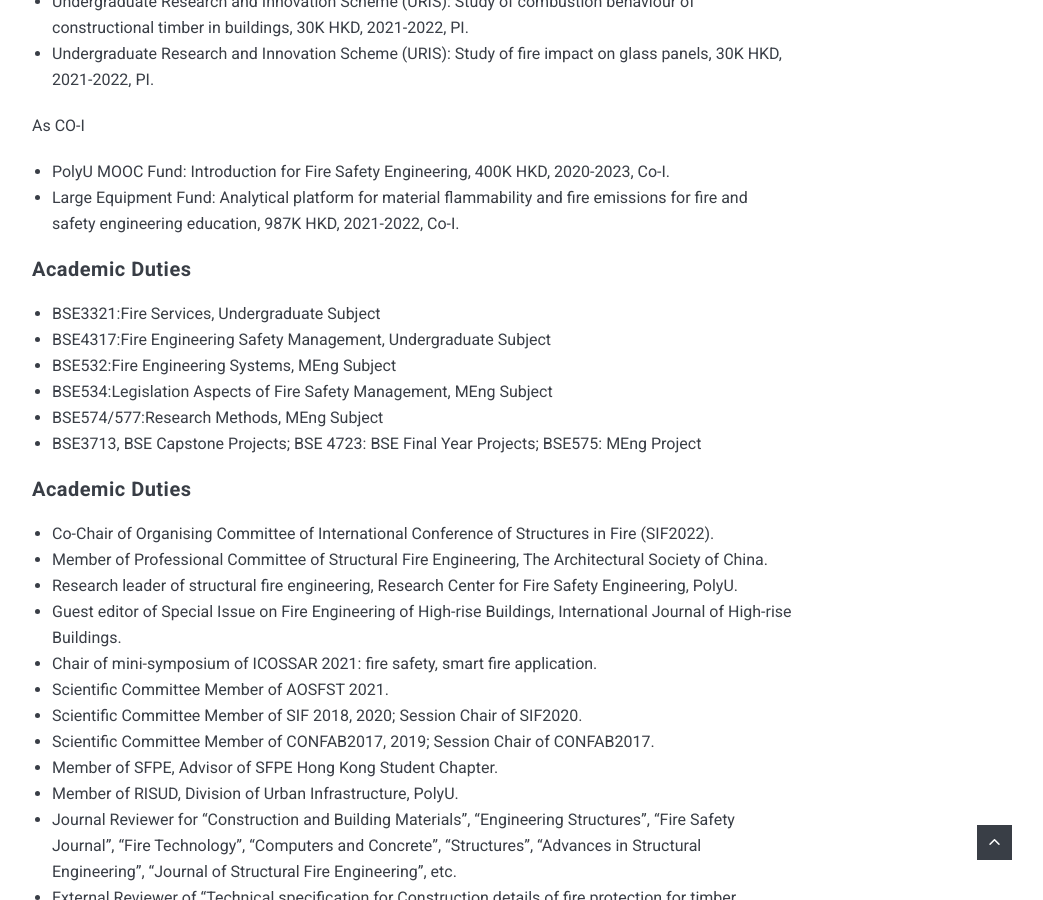
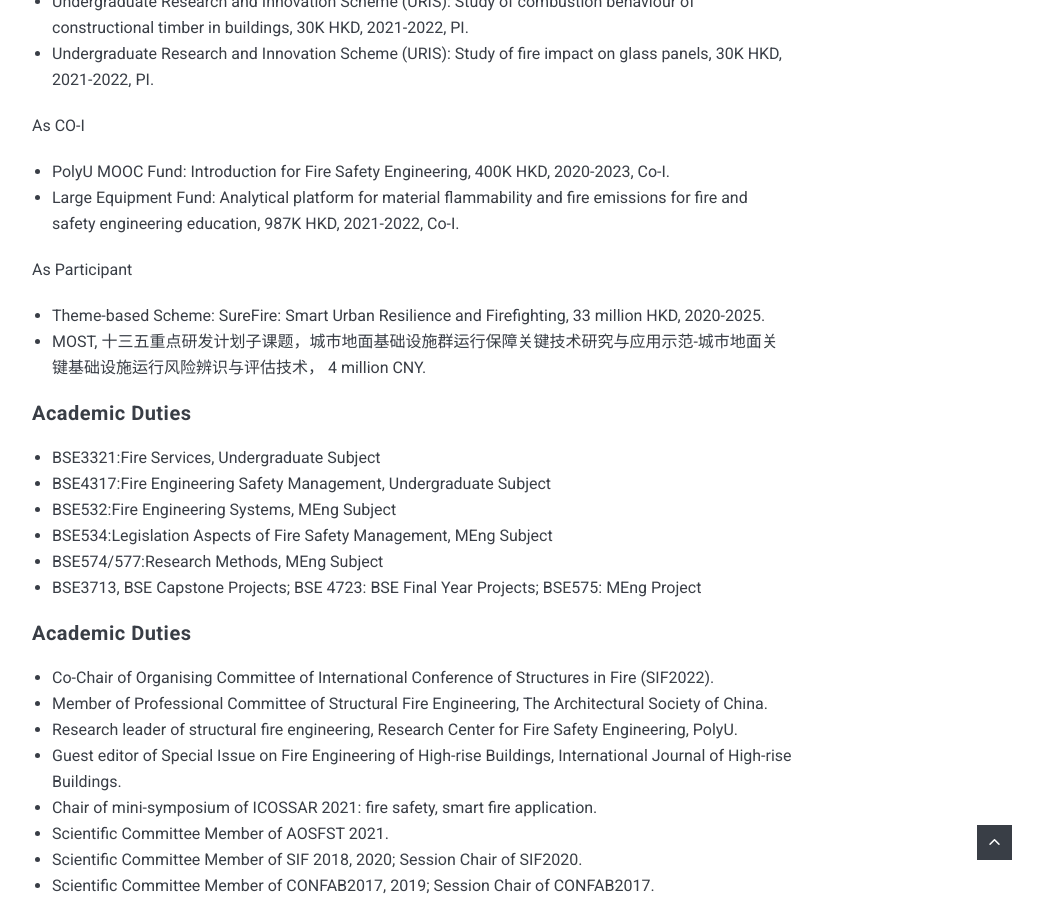
Before and after one commit to LimingXLiming/JiangLiming, a Jekyll site: the page built from _pages/About.md, in a window 1280 px wide and 900 px high, scrolled down 1885 px. Shown: the whole window, without its empty margins (228-1271 px from the left). Built offline with Jekyll 4.4.1, drawn with Linux system fonts in a browser that asks for light colours; nearby versions of some CDN libraries.

Commit message:
Update About.md

```diff
--- a/_pages/About.md
+++ b/_pages/About.md
@@ -54,9 +54,12 @@ Dr JIANG Liming is Assistant Professor in the Department of Building Environment
 *   Undergraduate Research and Innovation Scheme (URIS): Study of fire impact on glass panels, 30K HKD, 2021-2022, PI.
 
 <p>As CO-I</p>
-
 *  PolyU MOOC Fund: Introduction for Fire Safety Engineering, 400K HKD, 2020-2023, Co-I.
 *  Large Equipment Fund: Analytical platform for material flammability and fire emissions for fire and safety engineering education, 987K HKD, 2021-2022, Co-I.
+
+<p>As Participant</p>
+*  Theme-based Scheme: SureFire: Smart Urban Resilience and Firefighting, 33 million HKD, 2020-2025.
+*  MOST, 十三五重点研发计划子课题，城市地面基础设施群运行保障关键技术研究与应用示范-城市地面关键基础设施运行风险辨识与评估技术， 4 million CNY.
 
 #### Academic Duties
 * BSE3321:Fire Services, Undergraduate Subject
```
